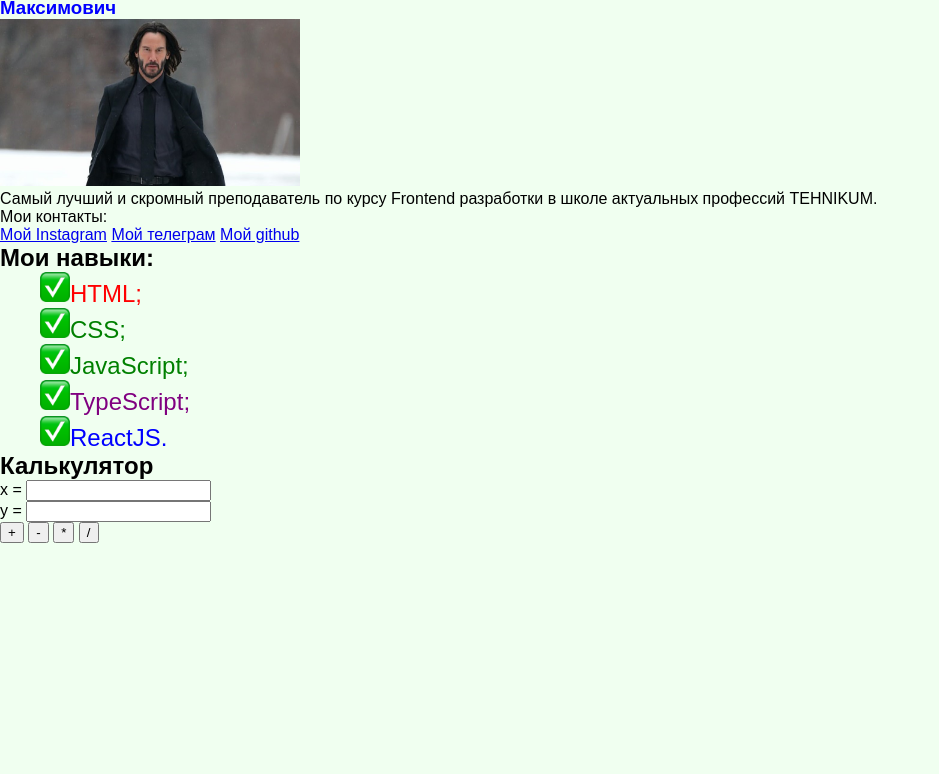
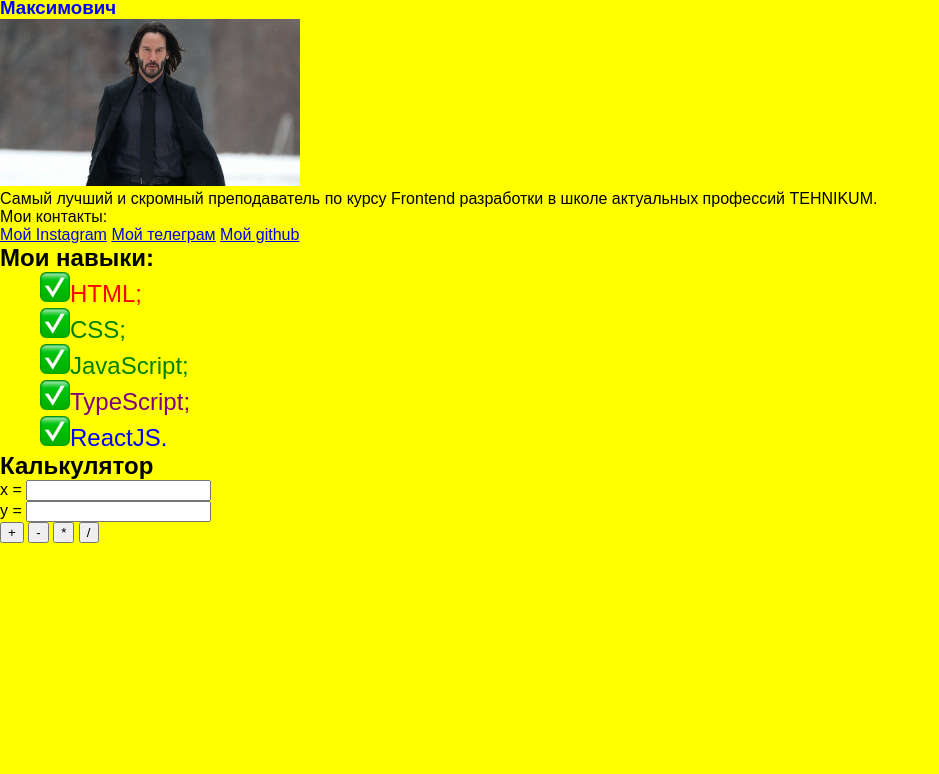
Before and after one commit to y-maksimovich/course-56, a plain HTML site: page index.html in a window 1280 px wide. Shown: the part 68-842 px from the top of the page, without its empty margins (0-939 px from the left). Drawn offline with Linux system fonts and the light colour scheme.

Commit message:
Update style.css

```diff
--- a/style.css
+++ b/style.css
@@ -3,7 +3,7 @@
 }
 
 body {
-    background-color: honeydew;
+    background-color: yellow;
     font-family: Arial, Helvetica, sans-serif;
     margin-bottom: 1000px;
 }
```
